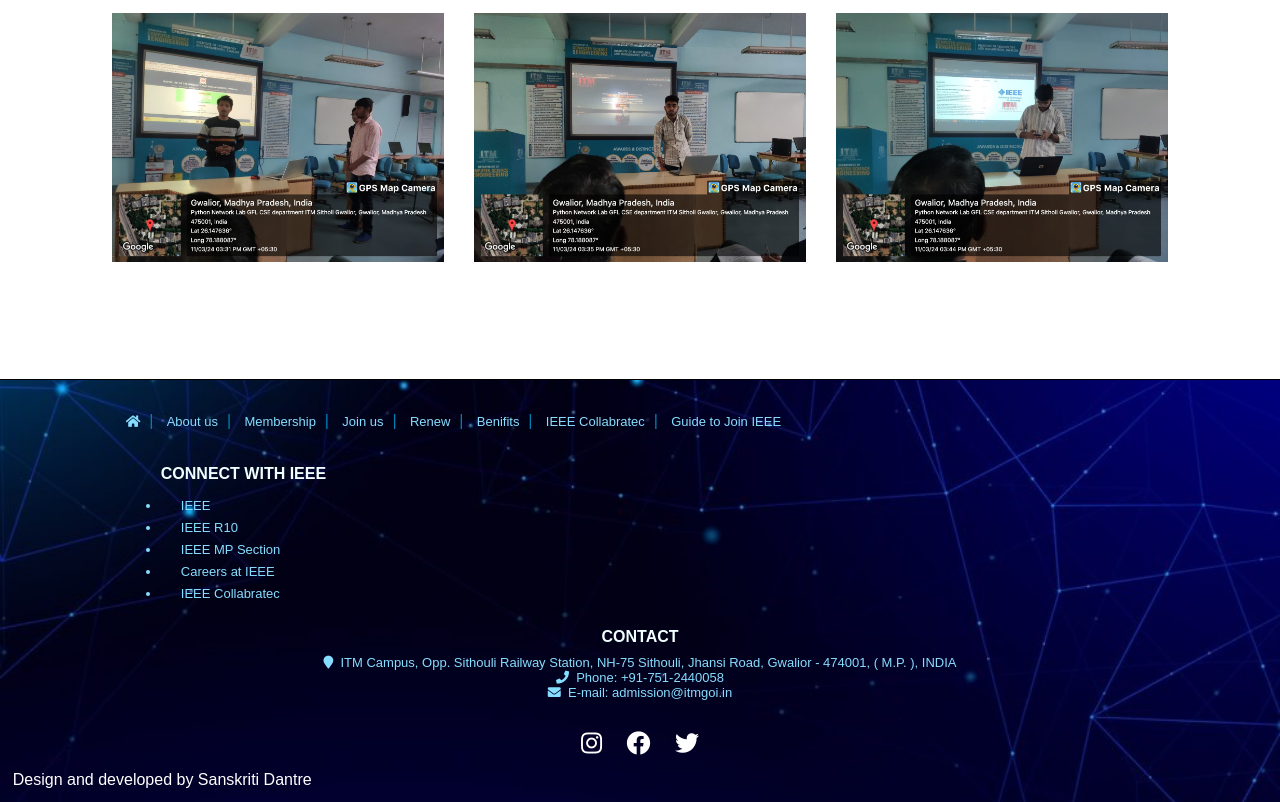
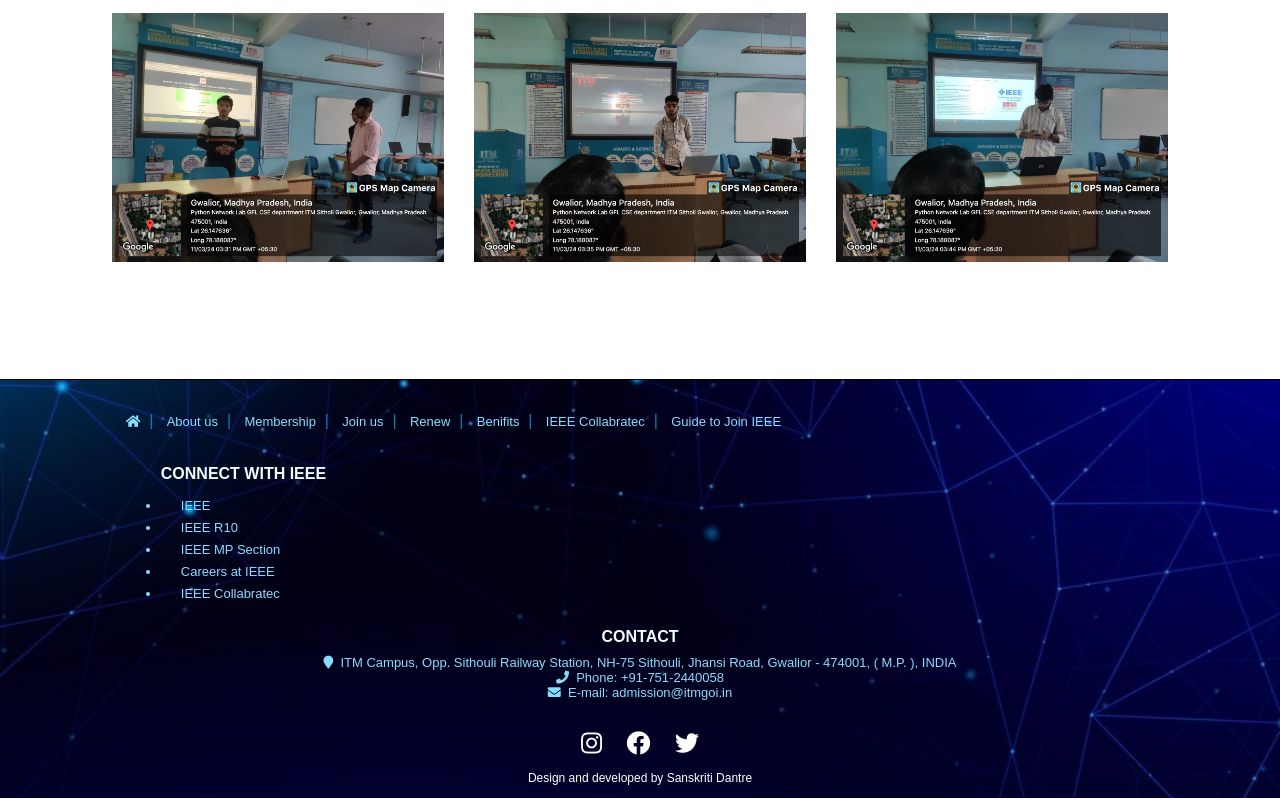
Before and after one commit to Sanskritiiiiiii/IEEE-WEBSITEEEE, a plain HTML site: page index.html in a window 1280 px wide. Shown: the part 3299-4101 px from the top of the page. Drawn offline with Linux system fonts and the light colour scheme.

Commit message:
Add files via upload

```diff
--- a/style.css
+++ b/style.css
@@ -552,3 +552,7 @@
   background-size: cover;
 
 }
+.dev{
+  text-align: center;
+  font-size: 12px;
+}
```
